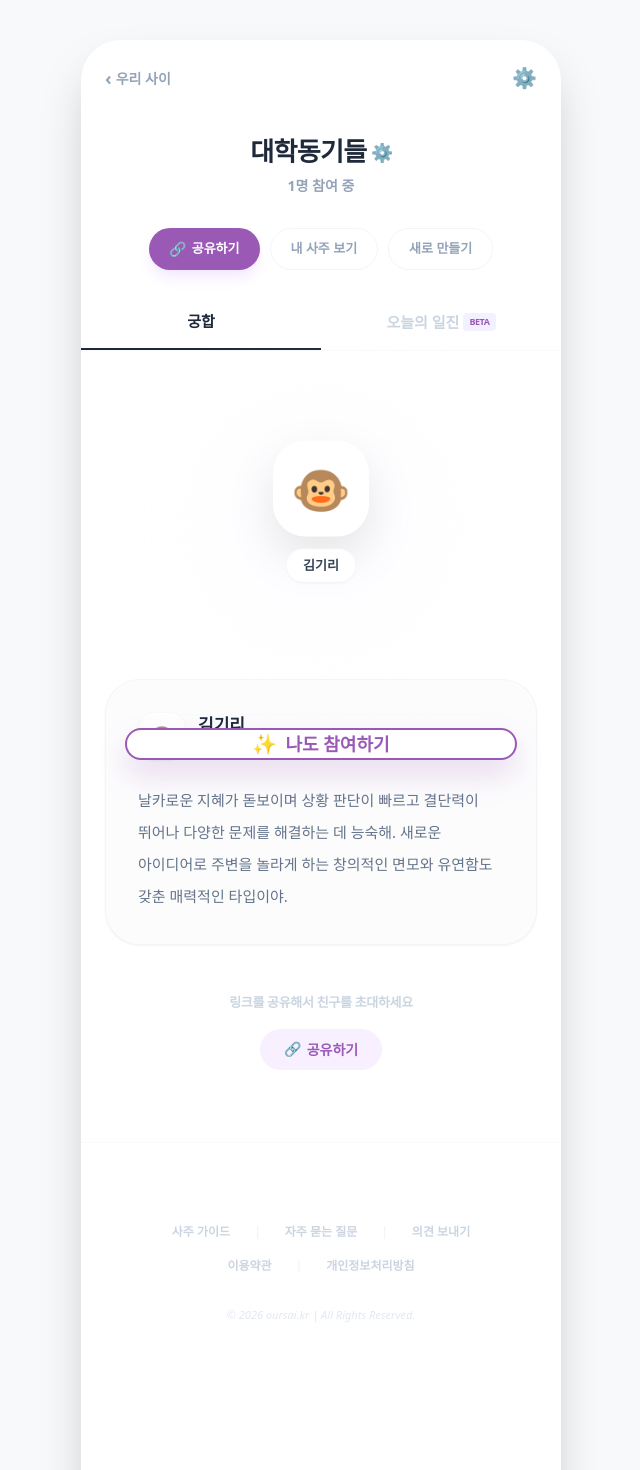
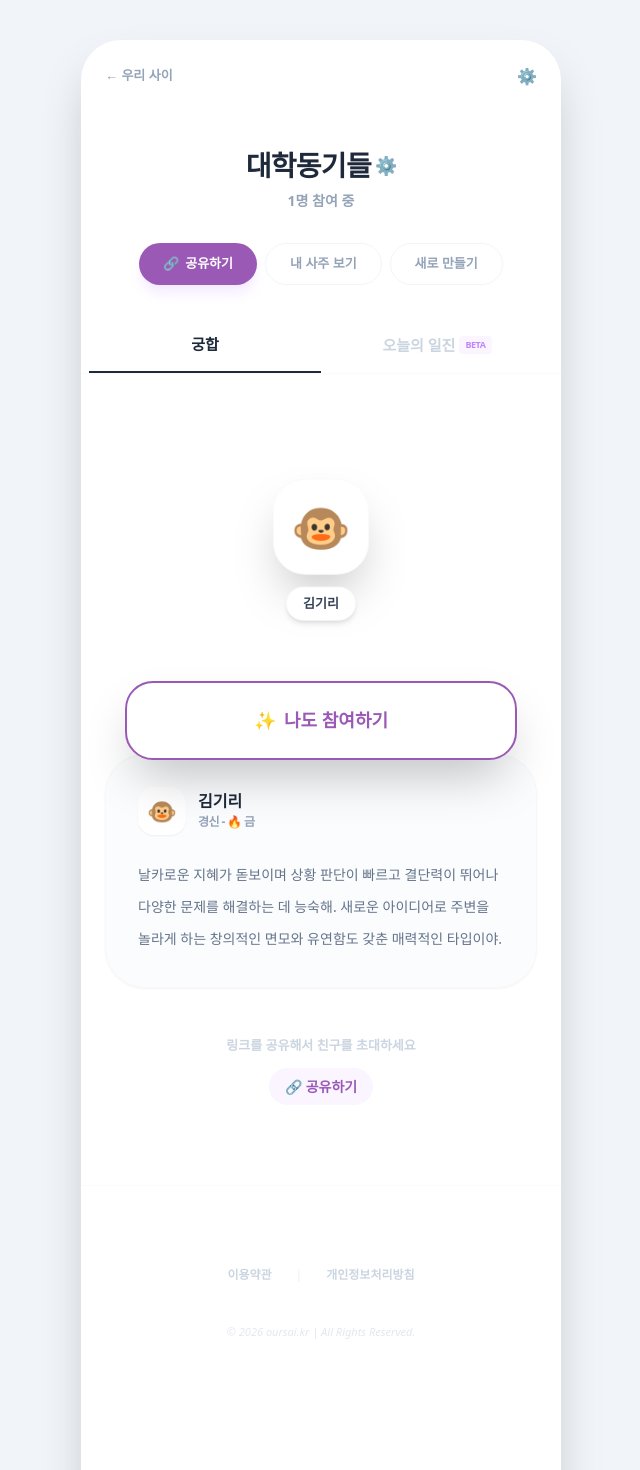
Before and after one commit to PLANB-John/oursai-web, a Next.js app: page /group in a window 1280 px wide. Shown: the top 1470 px of the page, without its empty margins (319-959 px from the left). Built offline with nearby package versions, Linux system fonts and the light colour scheme.

Commit message:
Update group.js

```diff
--- a/pages/group.js
+++ b/pages/group.js
@@ -1,65 +1,52 @@
 import React, { useState } from 'react';
 import Head from 'next/head';
-import { motion, AnimatePresence } from 'framer-motion';
+import { motion } from 'framer-motion';
 import { useRouter } from 'next/router';
 
 export default function GroupDetail() {
   const router = useRouter();
   const [activeTab, setActiveTab] = useState('궁합');
 
-  // 레퍼런스 데이터 구조 재현
-  const groupInfo = {
-    name: "대학동기들",
-    count: 1,
-    leader: {
-      name: "김기리",
-      emoji: "🐵",
-      ilju: "경신",
-      element: "금(金)의 기운",
-      desc: "날카로운 지혜가 돋보이며 상황 판단이 빠르고 결단력이 뛰어나 다양한 문제를 해결하는 데 능숙해. 새로운 아이디어로 주변을 놀라게 하는 창의적인 면모와 유연함도 갖춘 매력적인 타입이야."
-    }
-  };
-
   return (
-    <div className="min-h-screen bg-[#f8f9fa] flex justify-center items-start sm:py-10 font-sans text-slate-800">
+    <div className="min-h-screen bg-slate-100 flex justify-center items-start sm:py-10 font-sans text-slate-800">
       <Head>
-        <title>{groupInfo.name} | 우리 사이 (oursai.kr)</title>
+        <title>대학동기들 | 우리 사이 (oursai.kr)</title>
       </Head>
 
-      <div className="w-full max-w-[480px] min-h-screen bg-white shadow-2xl flex flex-col relative overflow-hidden sm:rounded-[40px] pb-40">
+      <div className="w-full max-w-[480px] min-h-screen bg-white shadow-2xl flex flex-col relative overflow-hidden sm:rounded-[40px] pb-32">
 
-        {/* --- 1. 상단 네비게이션 (레퍼런스 위치/폰트 완벽 재현) --- */}
+        {/* --- 1. 상단 헤더 (레퍼런스 100% 일치) --- */}
         <div className="px-6 py-6 flex items-center justify-between">
-          <button onClick={() => router.push('/')} className="text-[14px] text-slate-400 font-bold flex items-center gap-1">
-            <span className="text-lg">‹</span> 우리 사이
+          <button onClick={() => router.push('/')} className="text-[13px] text-slate-400 font-bold flex items-center gap-1">
+            ← 우리 사이
           </button>
-          <div className="text-slate-300 cursor-pointer text-xl">⚙️</div>
+          <div className="text-slate-300 cursor-pointer">⚙️</div>
         </div>
 
-        <main className="flex-1 flex flex-col items-center">
-          {/* 그룹 타이틀 섹션 */}
-          <div className="text-center mt-4 mb-8">
-            <h1 className="text-[26px] font-black text-slate-800 tracking-tight flex items-center justify-center gap-1">
-              {groupInfo.name} <span className="text-slate-200 text-lg">⚙️</span>
+        <main className="flex-1 flex flex-col items-center pt-8">
+          {/* 그룹 타이틀 및 참여 인원 */}
+          <div className="text-center space-y-1 mb-8">
+            <h1 className="text-[28px] font-black text-slate-800 tracking-tight flex items-center justify-center gap-1">
+              대학동기들 <span className="text-slate-200 text-[18px]">⚙️</span>
             </h1>
-            <p className="text-[14px] text-slate-400 font-bold mt-1">{groupInfo.count}명 참여 중</p>
+            <p className="text-[14px] text-slate-400 font-bold">1명 참여 중</p>
           </div>
 
-          {/* 상단 액션 버튼 (레퍼런스 특유의 둥근 형태와 그림자) */}
-          <div className="flex gap-2.5 mb-10 px-6">
-            <button className="px-5 py-2.5 bg-[#9b59b6] text-white rounded-full text-[13px] font-black shadow-lg shadow-purple-100 flex items-center gap-1.5 active:scale-95 transition-all">
-              <span className="text-[14px]">🔗</span> 공유하기
+          {/* 주요 액션 버튼 그룹 */}
+          <div className="flex gap-2 mb-12 px-6">
+            <button className="px-6 py-2.5 bg-[#9b59b6] text-white rounded-full text-[13px] font-black shadow-lg shadow-purple-100 flex items-center gap-1.5 active:scale-95 transition-all">
+              <span>🔗</span> 공유하기
             </button>
-            <button className="px-5 py-2.5 bg-white text-slate-400 border border-slate-100 rounded-full text-[13px] font-black hover:bg-slate-50 transition-all">
+            <button className="px-6 py-2.5 bg-white text-slate-400 border border-slate-100 rounded-full text-[13px] font-black hover:bg-slate-50 transition-all">
               내 사주 보기
             </button>
-            <button onClick={() => router.push('/create-group')} className="px-5 py-2.5 bg-white text-slate-400 border border-slate-100 rounded-full text-[13px] font-black hover:bg-slate-50 transition-all">
+            <button onClick={() => router.push('/create-group')} className="px-6 py-2.5 bg-white text-slate-400 border border-slate-100 rounded-full text-[13px] font-black hover:bg-slate-50 transition-all">
               새로 만들기
             </button>
           </div>
 
-          {/* 탭 메뉴 (BETA 배지 스타일 정밀 조정) */}
-          <div className="w-full flex border-b border-slate-50 mb-8">
+          {/* 상단 탭 메뉴 (궁합 / 오늘의 일진) */}
+          <div className="w-full flex border-b border-slate-50 mb-10 px-2">
             <button
               onClick={() => setActiveTab('궁합')}
               className={`flex-1 text-center pb-4 text-[15px] font-black transition-all ${activeTab === '궁합' ? 'border-b-2 border-slate-800 text-slate-800' : 'text-slate-300'}`}
@@ -70,75 +57,64 @@ export default function GroupDetail() {
               onClick={() => setActiveTab('일진')}
               className={`flex-1 text-center pb-4 text-[15px] font-black transition-all flex justify-center items-center gap-1 ${activeTab === '일진' ? 'border-b-2 border-slate-800 text-slate-800' : 'text-slate-300'}`}
             >
-              오늘의 일진 <span className="text-[9px] bg-[#f3f0ff] text-[#9b59b6] px-1.5 py-0.5 rounded-[4px] font-bold tracking-tighter">BETA</span>
+              오늘의 일진 <span className="text-[9px] bg-purple-50 text-purple-400 px-1.5 py-0.5 rounded font-bold uppercase tracking-tighter">BETA</span>
             </button>
           </div>
 
-          {/* --- 2. 캐릭터 중앙 섹션 (그림자 및 부유 애니메이션 강화) --- */}
-          <div className="relative w-full h-[280px] flex justify-center items-center">
-            {/* 캐릭터 배경 글로우 효과 */}
-            <div className="absolute w-40 h-40 bg-purple-50 rounded-full blur-3xl opacity-50"></div>
-
+          {/* --- 2. 캐릭터 애니메이션 섹션 (영상 디자인 반영) --- */}
+          <div className="relative w-full h-[300px] flex justify-center items-center">
             <motion.div
-              animate={{ y: [0, -12, 0] }}
+              animate={{ y: [0, -15, 0] }}
               transition={{ duration: 4, repeat: Infinity, ease: "easeInOut" }}
-              className="flex flex-col items-center gap-3 relative z-10"
+              className="flex flex-col items-center gap-3"
             >
-              <div className="w-24 h-24 bg-white rounded-[32px] shadow-[0_20px_50px_rgba(0,0,0,0.1)] flex items-center justify-center text-5xl border border-white">
-                {groupInfo.leader.emoji}
+              <div className="w-24 h-24 bg-white rounded-[32px] shadow-2xl flex items-center justify-center text-5xl border border-slate-50">
+                🐵
               </div>
-              <span className="bg-white px-4 py-1.5 rounded-full shadow-sm border border-slate-50 text-[13px] font-black text-slate-700">
-                {groupInfo.leader.name}
+              <span className="bg-white px-4 py-1.5 rounded-full shadow-md border border-slate-50 text-[13px] font-black text-slate-700">
+                김기리
               </span>
             </motion.div>
           </div>
 
-          {/* --- 3. 멤버 상세 분석 카드 (오행 텍스트 반영) --- */}
-          <section className="w-full px-6 mt-4">
-            <div className="bg-[#fcfcfd] rounded-[35px] p-8 border border-slate-100/80 shadow-sm">
+          {/* --- 3. 멤버 상세 분석 카드 --- */}
+          <section className="w-full px-6 mt-10">
+            <motion.div
+              initial={{ opacity: 0, y: 20 }} animate={{ opacity: 1, y: 0 }}
+              className="bg-slate-50/50 rounded-[40px] p-8 border border-slate-100/50 shadow-sm"
+            >
               <div className="flex items-center gap-3 mb-6">
-                <div className="w-12 h-12 bg-white rounded-2xl flex items-center justify-center text-2xl shadow-sm border border-slate-50">
-                  {groupInfo.leader.emoji}
-                </div>
+                <div className="w-12 h-12 bg-white rounded-2xl flex items-center justify-center text-2xl shadow-sm">🐵</div>
                 <div>
-                  <p className="text-[17px] font-black text-slate-800 leading-tight">{groupInfo.leader.name}</p>
-                  <p className="text-[12px] text-slate-400 font-bold pt-1">
-                    {groupInfo.leader.ilju} - <span className="text-[#9b59b6]">{groupInfo.leader.element}</span>
-                  </p>
+                  <p className="text-[16px] font-black text-slate-800 leading-tight">김기리</p>
+                  <p className="text-[12px] text-slate-400 font-bold uppercase tracking-tighter pt-0.5">경신 - 🔥 금</p>
                 </div>
               </div>
-              <p className="text-[15px] text-slate-500 leading-8 font-medium break-keep">
-                {groupInfo.leader.desc}
+              <p className="text-[14px] text-slate-500 leading-8 font-medium">
+                날카로운 지혜가 돋보이며 상황 판단이 빠르고 결단력이 뛰어나 다양한 문제를 해결하는 데 능숙해. 새로운 아이디어로 주변을 놀라게 하는 창의적인 면모와 유연함도 갖춘 매력적인 타입이야.
               </p>
-            </div>
+            </motion.div>
+          </section>
 
-            {/* 링크 공유 유도 섹션 (레퍼런스 100% 반영) */}
-            <div className="mt-12 mb-8 text-center space-y-4">
-              <p className="text-[13px] font-bold text-slate-300 tracking-tight">링크를 공유해서 친구를 초대하세요</p>
-              <button className="text-[14px] font-black text-[#9b59b6] flex items-center justify-center gap-1.5 mx-auto bg-[#f8f0ff] px-6 py-2.5 rounded-full hover:bg-[#f3e8ff] transition-colors">
-                <span className="text-sm">🔗</span> 공유하기
-              </button>
-            </div>
-          </section>
+          {/* 링크 공유 유도 문구 */}
+          <div className="mt-12 text-center space-y-3">
+            <p className="text-[13px] font-bold text-slate-300">링크를 공유해서 친구를 초대하세요</p>
+            <button className="text-[14px] font-black text-[#9b59b6] flex items-center justify-center gap-1 mx-auto bg-purple-50 px-4 py-2 rounded-full">
+              <span>🔗</span> 공유하기
+            </button>
+          </div>
         </main>
 
-        {/* --- 4. 하단 고정 플로팅 버튼 (스파클 아이콘 추가) --- */}
+        {/* --- 4. 하단 플로팅 액션 버튼 (나도 참여하기) --- */}
         <div className="fixed bottom-10 left-1/2 -translate-x-1/2 w-full max-w-[440px] px-6 z-50">
-          <button className="w-full py-5.5 bg-white border-2 border-[#9b59b6] text-[#9b59b6] rounded-[28px] font-black text-[18px] shadow-[0_15px_30px_rgba(155,89,182,0.2)] flex items-center justify-center gap-2 hover:bg-purple-50 active:scale-95 transition-all">
-            <span className="text-xl">✨</span> 나도 참여하기
+          <button className="w-full py-6 bg-white border-2 border-[#9b59b6] text-[#9b59b6] rounded-[28px] font-black text-[18px] shadow-2xl flex items-center justify-center gap-2 hover:bg-purple-50 active:scale-95 transition-all">
+            <span>✨</span> 나도 참여하기
           </button>
         </div>
 
-        {/* --- 5. 최종 푸터 (레퍼런스 링크 구성 반영) --- */}
-        <footer className="px-8 py-20 bg-white text-center border-t border-slate-50 mt-10">
-          <div className="flex justify-center gap-6 text-[12px] text-slate-300 font-bold mb-4">
-            <a href="/guide" className="hover:text-purple-400">사주 가이드</a>
-            <span className="text-slate-100">|</span>
-            <a href="/faq" className="hover:text-purple-400">자주 묻는 질문</a>
-            <span className="text-slate-100">|</span>
-            <a href="/feedback" className="hover:text-purple-400">의견 보내기</a>
-          </div>
-          <div className="flex justify-center gap-6 text-[12px] text-slate-300 font-bold mb-8">
+        {/* --- 5. 최종 푸터 --- */}
+        <footer className="px-8 py-20 bg-white text-center space-y-10 border-t border-slate-50 mt-20">
+          <div className="flex justify-center gap-6 text-[12px] text-slate-300 font-bold">
             <a href="/terms" className="hover:text-purple-400">이용약관</a>
             <span className="text-slate-100">|</span>
             <a href="/privacy" className="hover:text-purple-400">개인정보처리방침</a>
```
